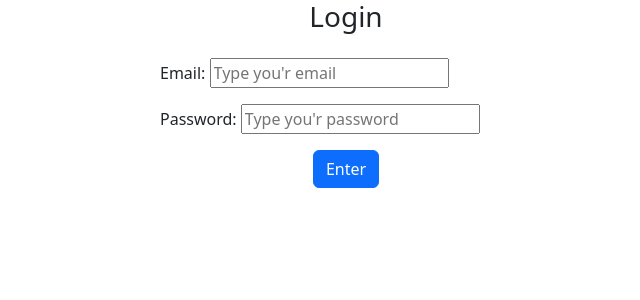
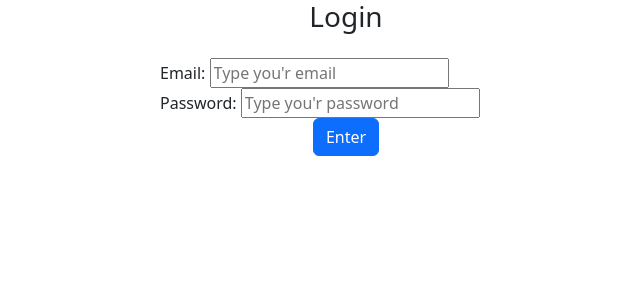
Before and after one commit to danilo-gazzoli/election, a Python web app: template src/Infrastructure/web/templates/login.html in a window 1280 px wide. Shown: the top 300 px of the page, without its empty margins (294-934 px from the left). Run offline with Jinja, Linux system fonts and the light colour scheme; the template is opened without the code that fills it, so the values that code supplies are empty.

Commit message:
chore: login html

```diff
--- a/src/Infrastructure/web/templates/login.html
+++ b/src/Infrastructure/web/templates/login.html
@@ -7,7 +7,7 @@
     <!-- Bootstrap CSS-->
     <link href="https://cdn.jsdelivr.net/npm/bootstrap@5.3.3/dist/css/bootstrap.min.css" rel="stylesheet"
         integrity="sha384-QWTKZyjpPEjISv5WaRU9OFeRpok6YctnYmDr5pNlyT2bRjXh0JMhjY6hW+ALEwIH" crossorigin="anonymous">
-    <link href="login.css" rel="stylesheet">
+    <link href="/src/Infrastructure/web/static/login.css" rel="stylesheet">
 </head>
 <body>
     <div class="container d-flex justify-content-center aling-items-center vh-100">
@@ -15,12 +15,12 @@
             <form>
                 <h3 class="text-center mb-4">Login</h3>
 
-                <div class="mb-3">
+                <div>
                     <label for="email">Email:</label>
                     <input type="email" id="email" name="email" placeholder="Type you'r email">
                 </div>
 
-                <div class="mb-3">
+                <div>
                     <label for="password">Password:</label>
                     <input class="m" type="password" id="password" name="password" placeholder="Type you'r password">
                 </div>
```
